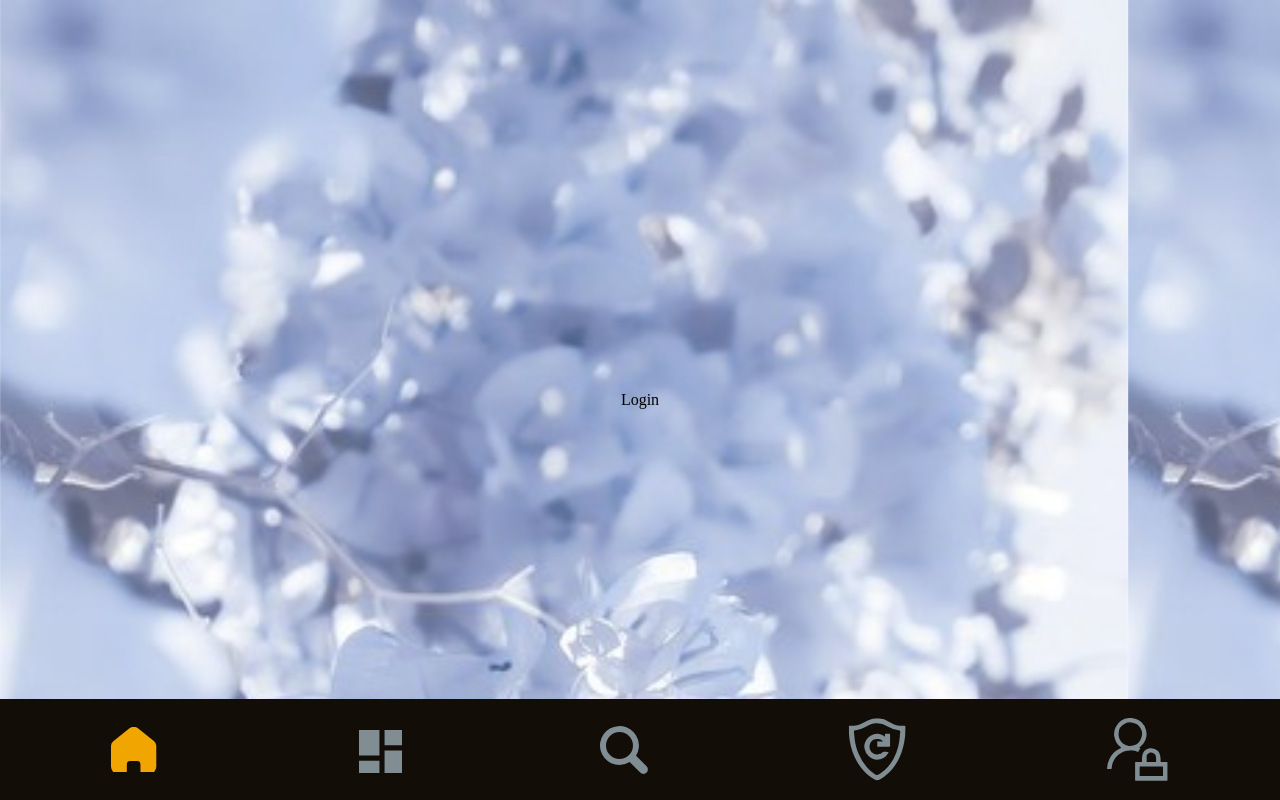
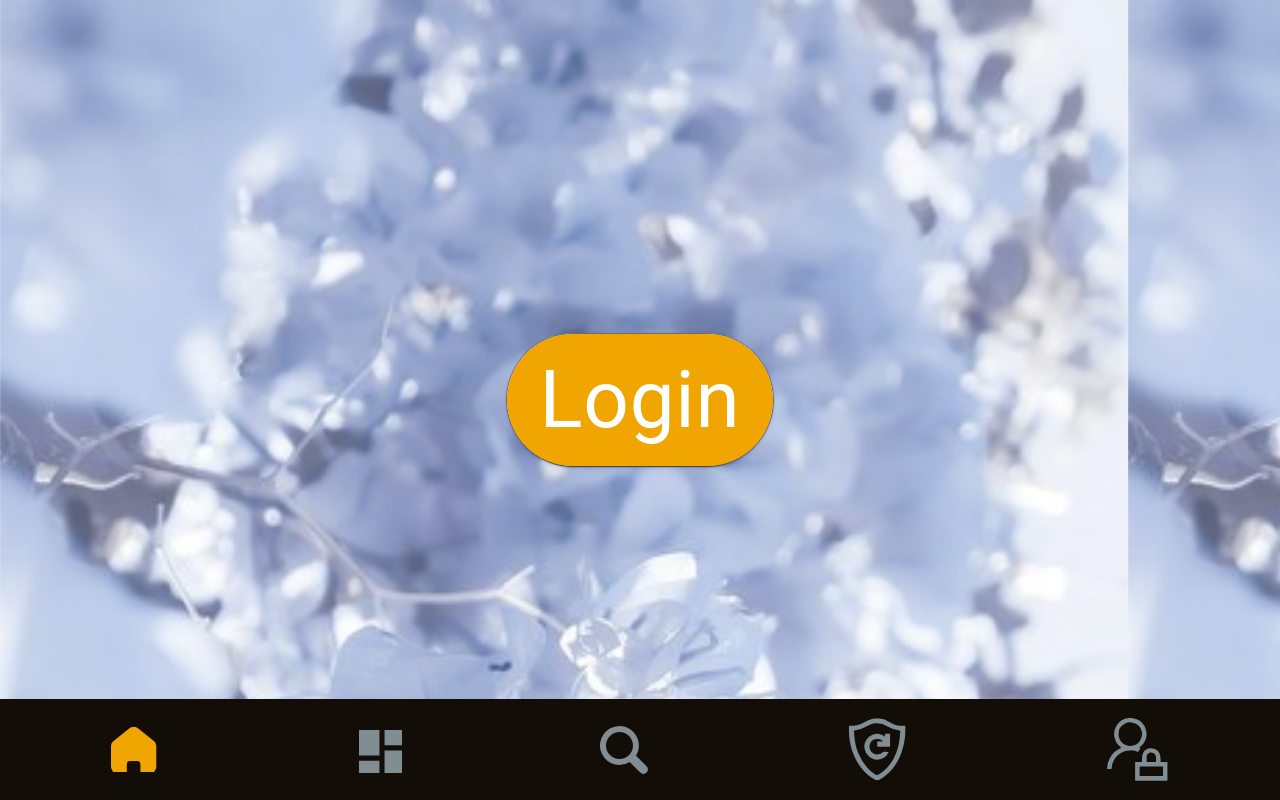
Before and after one commit to amkzdev/Perfume-Store-React-App, a React (Vite) app: page /login in a window 1280 px wide. Built offline with nearby package versions, Linux system fonts and the light colour scheme.

Commit message:
Add Button to Login

```diff
--- a/src/pages/Login/Login.tsx
+++ b/src/pages/Login/Login.tsx
@@ -1,7 +1,14 @@
 import React from 'react'
+import { Box, Button, Typography } from '@mui/material'
 
 export const Login = () => {
-  return (
-    <div>Login</div>
-  )
+    return (
+        <Box sx={{ display: 'flex', alignItems: 'center', backgroundColor: 'white', borderRadius: 199, border: '1px solid #707070' }}>
+
+
+            <Button sx={{ background: '#F0A500', color: '#000', width: 'fit-content', borderRadius: 48, px: 4 }} variant='contained'>
+                <Typography fontSize={80} color={'white'}>Login</Typography>
+            </Button>
+        </Box>
+    )
 }
```
